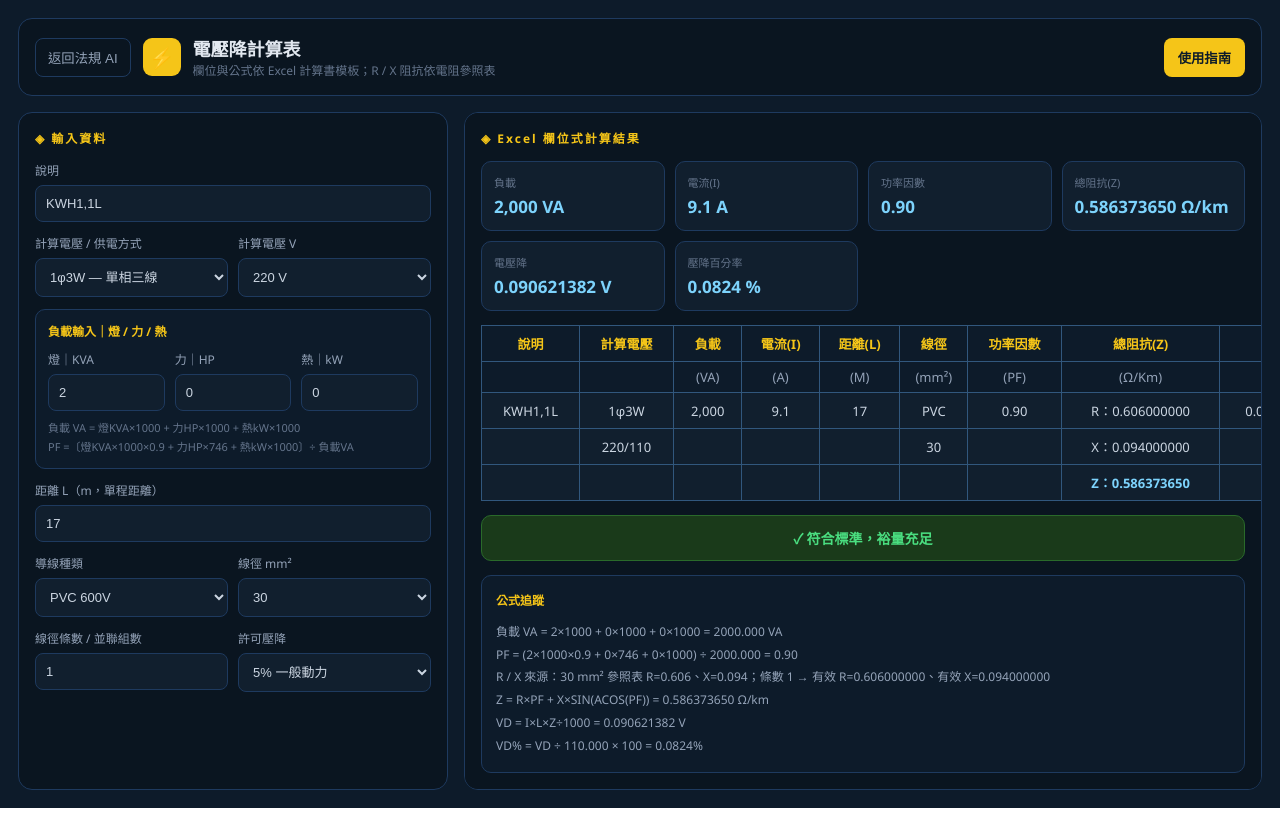
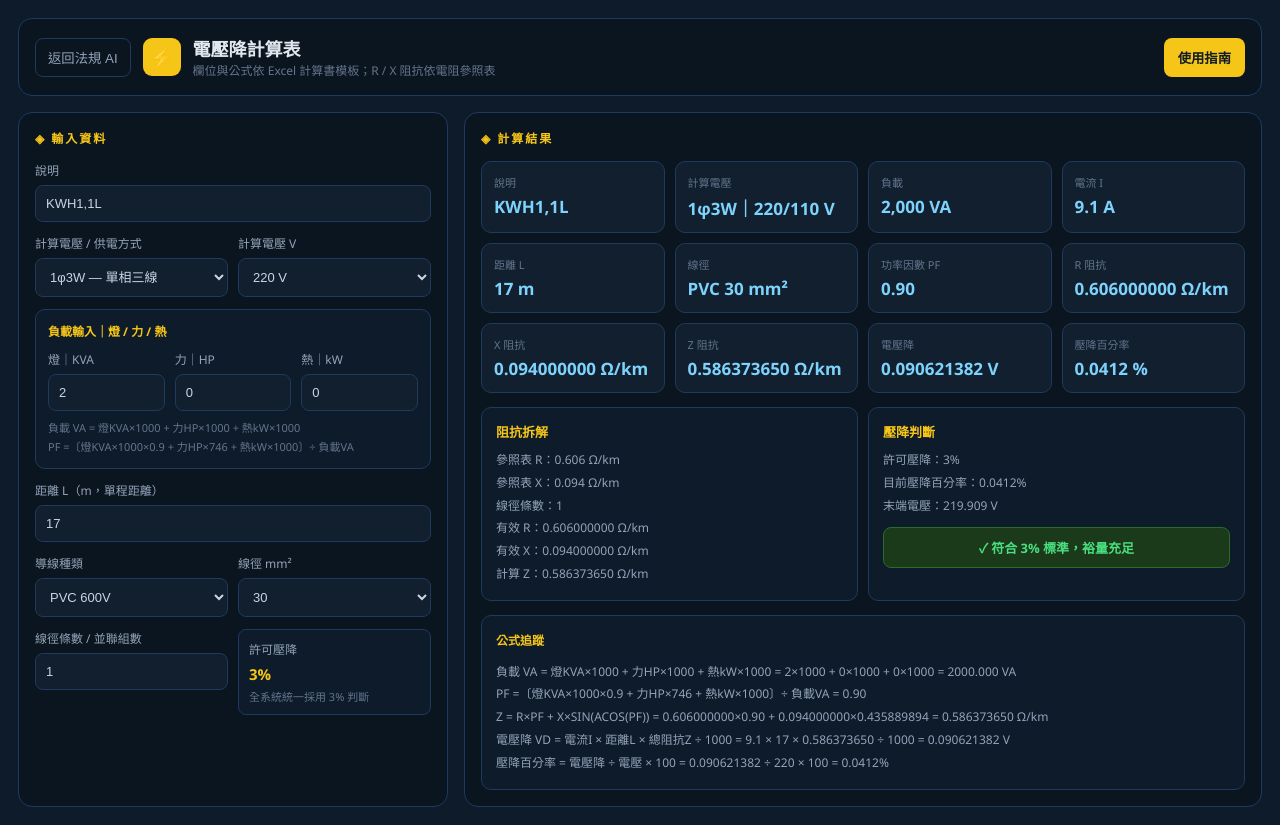
Before and after one commit to yuanyuanchen63-sudo/electrical-law-app, a Next.js app in the folder Desktop/electrical-law-app/: page / in a window 1280 px wide. Both pictures are taken after a click on the button "電壓降計算". Built offline with nearby package versions, Linux system fonts and the light colour scheme.

Commit message:
Update page.tsx

```diff
--- a/Desktop/electrical-law-app/app/page.tsx
+++ b/Desktop/electrical-law-app/app/page.tsx
@@ -95,7 +95,7 @@ export default function Page() {
   const [vWire, setVWire] = useState("PVC");
   const [vMM, setVMM] = useState(30);
   const [vWireCount, setVWireCount] = useState("1");
-  const [vLimit, setVLimit] = useState(5);
+  const vLimit = 3;
   const [vR, setVR] = useState("0.606");
   const [vX, setVX] = useState("0.094");
 
@@ -262,13 +262,11 @@ export default function Page() {
     // Excel I欄 Z列：Z = R×PF + X×SIN(ACOS(PF))
     const Z = R * load.pf + X * sinTheta;
 
-    // Excel J欄：VD = I×L×Z÷1000；1φ2W 再 ×2；3φ3W 採 √3×I×L×Z÷1000
-    let VD = 0;
-    if (vPhase === "1p2w") VD = current * length * Z / 1000 * 2;
-    else if (vPhase === "3p3w") VD = Math.sqrt(3) * current * length * Z / 1000;
-    else VD = current * length * Z / 1000;
+    // 指定公式：電壓降 VD = 電流 I × 距離 L × 總阻抗 Z ÷ 1000
+    const VD = current * length * Z / 1000;
 
-    const pctBaseV = voltageForPercent();
+    // 指定公式：壓降百分率 = 電壓降 ÷ 電壓 × 100
+    const pctBaseV = vVolt;
     const pct = pctBaseV > 0 ? VD / pctBaseV * 100 : 0;
     const vEnd = pctBaseV - VD;
 
@@ -428,14 +426,11 @@ export default function Page() {
                     <div style={labelStyle}>線徑條數 / 並聯組數</div>
                     <input type="text" inputMode="numeric" value={vWireCount} onChange={e => handleIntegerInput(e.target.value, setVWireCount)} style={inputStyle} />
                   </label>
-                  <label>
+                  <div style={{ background: "#0D1B2A", border: "1px solid #1E3A5F", borderRadius: "8px", padding: "10px" }}>
                     <div style={labelStyle}>許可壓降</div>
-                    <select value={vLimit} onChange={e => setVLimit(Number(e.target.value))} style={inputStyle}>
-                      <option value={3}>3% 照明</option>
-                      <option value={5}>5% 一般動力</option>
-                      <option value={10}>10% 馬達起動</option>
-                    </select>
-                  </label>
+                    <div style={{ color: "#F5C518", fontSize: "15px", fontWeight: 900 }}>3%</div>
+                    <div style={{ color: "#64748B", fontSize: "11px", marginTop: "4px" }}>全系統統一採用 3% 判斷</div>
+                  </div>
                 </div>
 
                 {vWire === "custom" && (
@@ -453,100 +448,74 @@ export default function Page() {
               </div>
             </div>
 
-            <div style={{ background: "#0A1520", border: "1px solid #1E3A5F", borderRadius: "14px", padding: "16px", overflowX: "auto" }}>
-              <div style={{ color: "#F5C518", fontSize: "12px", letterSpacing: "2px", fontWeight: 800, marginBottom: "14px" }}>◈ Excel 欄位式計算結果</div>
+            <div style={{ background: "#0A1520", border: "1px solid #1E3A5F", borderRadius: "14px", padding: "16px" }}>
+              <div style={{ color: "#F5C518", fontSize: "12px", letterSpacing: "2px", fontWeight: 800, marginBottom: "14px" }}>◈ 計算結果</div>
 
-              <div style={{ display: "grid", gridTemplateColumns: "repeat(auto-fit, minmax(150px, 1fr))", gap: "10px", marginBottom: "14px" }}>
+              <div style={{ display: "grid", gridTemplateColumns: "repeat(auto-fit, minmax(170px, 1fr))", gap: "10px", marginBottom: "14px" }}>
                 {[
+                  { label: "說明", val: vDesc || "—" },
+                  { label: "計算電壓", val: `${phaseLabel(vPhase)}｜${voltageDisplay()} V` },
                   { label: "負載", val: `${vResult.load.loadVA.toLocaleString(undefined, { maximumFractionDigits: 3 })} VA` },
-                  { label: "電流(I)", val: `${vResult.current.toFixed(1)} A` },
-                  { label: "功率因數", val: `${vResult.load.pf.toFixed(2)}` },
-                  { label: "總阻抗(Z)", val: `${vResult.Z.toFixed(9)} Ω/km` },
+                  { label: "電流 I", val: `${vResult.current.toFixed(1)} A` },
+                  { label: "距離 L", val: `${vResult.length || 0} m` },
+                  { label: "線徑", val: `${vWire} ${vMM} mm²${vResult.wireCount > 1 ? ` × ${vResult.wireCount}` : ""}` },
+                  { label: "功率因數 PF", val: vResult.load.pf.toFixed(2) },
+                  { label: "R 阻抗", val: `${vResult.R.toFixed(9)} Ω/km` },
+                  { label: "X 阻抗", val: `${vResult.X.toFixed(9)} Ω/km` },
+                  { label: "Z 阻抗", val: `${vResult.Z.toFixed(9)} Ω/km` },
                   { label: "電壓降", val: `${vResult.VD.toFixed(9)} V` },
                   { label: "壓降百分率", val: `${vResult.pct.toFixed(4)} %` },
                 ].map(item => (
                   <div key={item.label} style={{ background: "#111f2e", border: "1px solid #1E3A5F", borderRadius: "10px", padding: "12px" }}>
                     <div style={{ color: "#64748B", fontSize: "11px", marginBottom: "5px" }}>{item.label}</div>
-                    <div style={{ color: "#7DD3FC", fontSize: "17px", fontWeight: 900 }}>{item.val}</div>
+                    <div style={{ color: "#7DD3FC", fontSize: "17px", fontWeight: 900, wordBreak: "break-word" }}>{item.val}</div>
                   </div>
                 ))}
               </div>
 
-              <table style={{ width: "100%", minWidth: "980px", borderCollapse: "collapse", fontSize: "13px", color: "#CBD5E1" }}>
-                <thead>
-                  <tr>
-                    {["說明", "計算電壓", "負載", "電流(I)", "距離(L)", "線徑", "功率因數", "總阻抗(Z)", "電壓降", "壓降百分率"].map(h => (
-                      <th key={h} style={{ border: "1px solid #31577d", padding: "8px", color: "#F5C518", background: "#0D1B2A", textAlign: "center" }}>{h}</th>
-                    ))}
-                  </tr>
-                  <tr>
-                    {["", "", "(VA)", "(A)", "(M)", "(mm²)", "(PF)", "(Ω/Km)", "(V)", "(%)"].map((h, i) => (
-                      <th key={i} style={{ border: "1px solid #31577d", padding: "6px", color: "#94A3B8", background: "#0D1B2A", textAlign: "center", fontWeight: 500 }}>{h}</th>
-                    ))}
-                  </tr>
-                </thead>
-                <tbody>
-                  <tr>
-                    <td style={td}>{vDesc || "—"}</td>
-                    <td style={td}>{phaseLabel(vPhase)}</td>
-                    <td style={td}>{vResult.load.loadVA.toLocaleString(undefined, { maximumFractionDigits: 3 })}</td>
-                    <td style={td}>{vResult.current.toFixed(1)}</td>
-                    <td style={td}>{vResult.length || "—"}</td>
-                    <td style={td}>{vWire}</td>
-                    <td style={td}>{vResult.load.pf.toFixed(2)}</td>
-                    <td style={td}>R：{vResult.R.toFixed(9)}</td>
-                    <td style={td}>{vResult.VD.toFixed(9)}</td>
-                    <td style={td}>{vResult.pct.toFixed(4)}</td>
-                  </tr>
-                  <tr>
-                    <td style={td}></td>
-                    <td style={td}>{voltageDisplay()}</td>
-                    <td style={td}></td>
-                    <td style={td}></td>
-                    <td style={td}></td>
-                    <td style={td}>{vMM}{vResult.wireCount > 1 ? ` × ${vResult.wireCount}` : ""}</td>
-                    <td style={td}></td>
-                    <td style={td}>X：{vResult.X.toFixed(9)}</td>
-                    <td style={td}></td>
-                    <td style={td}></td>
-                  </tr>
-                  <tr>
-                    <td style={td}></td>
-                    <td style={td}></td>
-                    <td style={td}></td>
-                    <td style={td}></td>
-                    <td style={td}></td>
-                    <td style={td}></td>
-                    <td style={td}></td>
-                    <td style={{ ...td, color: "#7DD3FC", fontWeight: 900 }}>Z：{vResult.Z.toFixed(9)}</td>
-                    <td style={td}></td>
-                    <td style={td}></td>
-                  </tr>
-                </tbody>
-              </table>
+              <div style={{ display: "grid", gridTemplateColumns: "repeat(auto-fit, minmax(220px, 1fr))", gap: "10px", marginBottom: "14px" }}>
+                <div style={{ background: "#0D1B2A", border: "1px solid #1E3A5F", borderRadius: "10px", padding: "14px" }}>
+                  <div style={{ color: "#F5C518", fontWeight: 900, marginBottom: "8px", fontSize: "13px" }}>阻抗拆解</div>
+                  <div style={{ color: "#94A3B8", fontSize: "12px", lineHeight: "1.9" }}>
+                    <div>參照表 R：{vResult.baseR} Ω/km</div>
+                    <div>參照表 X：{vResult.baseX} Ω/km</div>
+                    <div>線徑條數：{vResult.wireCount}</div>
+                    <div>有效 R：{vResult.R.toFixed(9)} Ω/km</div>
+                    <div>有效 X：{vResult.X.toFixed(9)} Ω/km</div>
+                    <div>計算 Z：{vResult.Z.toFixed(9)} Ω/km</div>
+                  </div>
+                </div>
 
+                <div style={{ background: "#0D1B2A", border: "1px solid #1E3A5F", borderRadius: "10px", padding: "14px" }}>
+                  <div style={{ color: "#F5C518", fontWeight: 900, marginBottom: "8px", fontSize: "13px" }}>壓降判斷</div>
+                  <div style={{ color: "#94A3B8", fontSize: "12px", lineHeight: "1.9" }}>
+                    <div>許可壓降：3%</div>
+                    <div>目前壓降百分率：{vResult.pct.toFixed(4)}%</div>
+                    <div>末端電壓：{vResult.vEnd.toFixed(3)} V</div>
+                  </div>
                   <div style={{
-                marginTop: "14px",
-                padding: "12px 14px",
-                borderRadius: "10px",
-                fontSize: "14px",
+                    marginTop: "10px",
+                    padding: "10px 12px",
+                    borderRadius: "8px",
+                    fontSize: "13px",
                     fontWeight: 900,
                     textAlign: "center",
                     background: vResult.pct <= vLimit * 0.6 ? "#1a3a1a" : vResult.pct <= vLimit ? "#2a2a0a" : "#3a1a1a",
                     color: vResult.pct <= vLimit * 0.6 ? "#4ade80" : vResult.pct <= vLimit ? "#fbbf24" : "#f87171",
                     border: `1px solid ${vResult.pct <= vLimit * 0.6 ? "#2a6a2a" : vResult.pct <= vLimit ? "#5a5a0a" : "#6a2a2a"}`,
                   }}>
-                {vResult.pct <= vLimit * 0.6 ? "✓ 符合標準，裕量充足" : vResult.pct <= vLimit ? "⚠ 符合標準，但接近上限" : "✕ 超出許可壓降，建議加大線徑或縮短距離"}
+                    {vResult.pct <= vLimit * 0.6 ? "✓ 符合 3% 標準，裕量充足" : vResult.pct <= vLimit ? "⚠ 符合 3% 標準，但接近上限" : "✕ 超出 3% 許可壓降，建議加大線徑或縮短距離"}
+                  </div>
+                </div>
               </div>
 
-              <div style={{ marginTop: "14px", background: "#0D1B2A", border: "1px solid #1E3A5F", borderRadius: "10px", padding: "14px", color: "#94A3B8", fontSize: "12px", lineHeight: "1.9" }}>
+              <div style={{ background: "#0D1B2A", border: "1px solid #1E3A5F", borderRadius: "10px", padding: "14px", color: "#94A3B8", fontSize: "12px", lineHeight: "1.9" }}>
                 <div style={{ color: "#F5C518", fontWeight: 900, marginBottom: "8px" }}>公式追蹤</div>
-                <div>負載 VA = {vResult.load.kva}×1000 + {vResult.load.hp}×1000 + {vResult.load.kw}×1000 = {vResult.load.loadVA.toFixed(3)} VA</div>
-                <div>PF = ({vResult.load.kva}×1000×0.9 + {vResult.load.hp}×746 + {vResult.load.kw}×1000) ÷ {vResult.load.loadVA.toFixed(3)} = {vResult.load.pf.toFixed(2)}</div>
-                <div>R / X 來源：{vMM} mm² 參照表 R={vResult.baseR}、X={vResult.baseX}；條數 {vResult.wireCount} → 有效 R={vResult.R.toFixed(9)}、有效 X={vResult.X.toFixed(9)}</div>
-                <div>Z = R×PF + X×SIN(ACOS(PF)) = {vResult.Z.toFixed(9)} Ω/km</div>
-                <div>{vPhase === "1p2w" ? "VD = I×L×Z÷1000×2" : vPhase === "3p3w" ? "VD = √3×I×L×Z÷1000" : "VD = I×L×Z÷1000"} = {vResult.VD.toFixed(9)} V</div>
-                <div>VD% = VD ÷ {vResult.pctBaseV.toFixed(3)} × 100 = {vResult.pct.toFixed(4)}%</div>
+                <div>負載 VA = 燈KVA×1000 + 力HP×1000 + 熱kW×1000 = {vResult.load.kva}×1000 + {vResult.load.hp}×1000 + {vResult.load.kw}×1000 = {vResult.load.loadVA.toFixed(3)} VA</div>
+                <div>PF =〔燈KVA×1000×0.9 + 力HP×746 + 熱kW×1000〕÷ 負載VA = {vResult.load.pf.toFixed(2)}</div>
+                <div>Z = R×PF + X×SIN(ACOS(PF)) = {vResult.R.toFixed(9)}×{vResult.load.pf.toFixed(2)} + {vResult.X.toFixed(9)}×{vResult.sinTheta.toFixed(9)} = {vResult.Z.toFixed(9)} Ω/km</div>
+                <div>電壓降 VD = 電流I × 距離L × 總阻抗Z ÷ 1000 = {vResult.current.toFixed(1)} × {vResult.length || 0} × {vResult.Z.toFixed(9)} ÷ 1000 = {vResult.VD.toFixed(9)} V</div>
+                <div>壓降百分率 = 電壓降 ÷ 電壓 × 100 = {vResult.VD.toFixed(9)} ÷ {vVolt} × 100 = {vResult.pct.toFixed(4)}%</div>
               </div>
             </div>
           </div>
@@ -565,7 +534,7 @@ export default function Page() {
                 <strong>3. 負載：</strong>燈填 KVA、力填 HP、熱填 kW，系統依 Excel 計算書公式換算 VA、I、PF。<br />
                 <strong>4. 距離：</strong>填單程距離，單位公尺。<br />
                 <strong>5. 線徑與條數：</strong>線徑查電阻參照表；條數代表並聯組數，R、X 會除以條數後計算。<br />
-                <strong>6. 結果：</strong>表格欄位比照 Excel：說明、計算電壓、負載、電流、距離、線徑、功率因數、總阻抗、電壓降、壓降百分率。
+                <strong>6. 結果：</strong>以卡片方式呈現說明、計算電壓、負載、電流、距離、線徑、功率因數、R / X / Z、電壓降、壓降百分率；許可壓降統一採 3%。
               </div>
             </div>
           </div>
```
Lines whose indentation alone changed are shown as unchanged.
